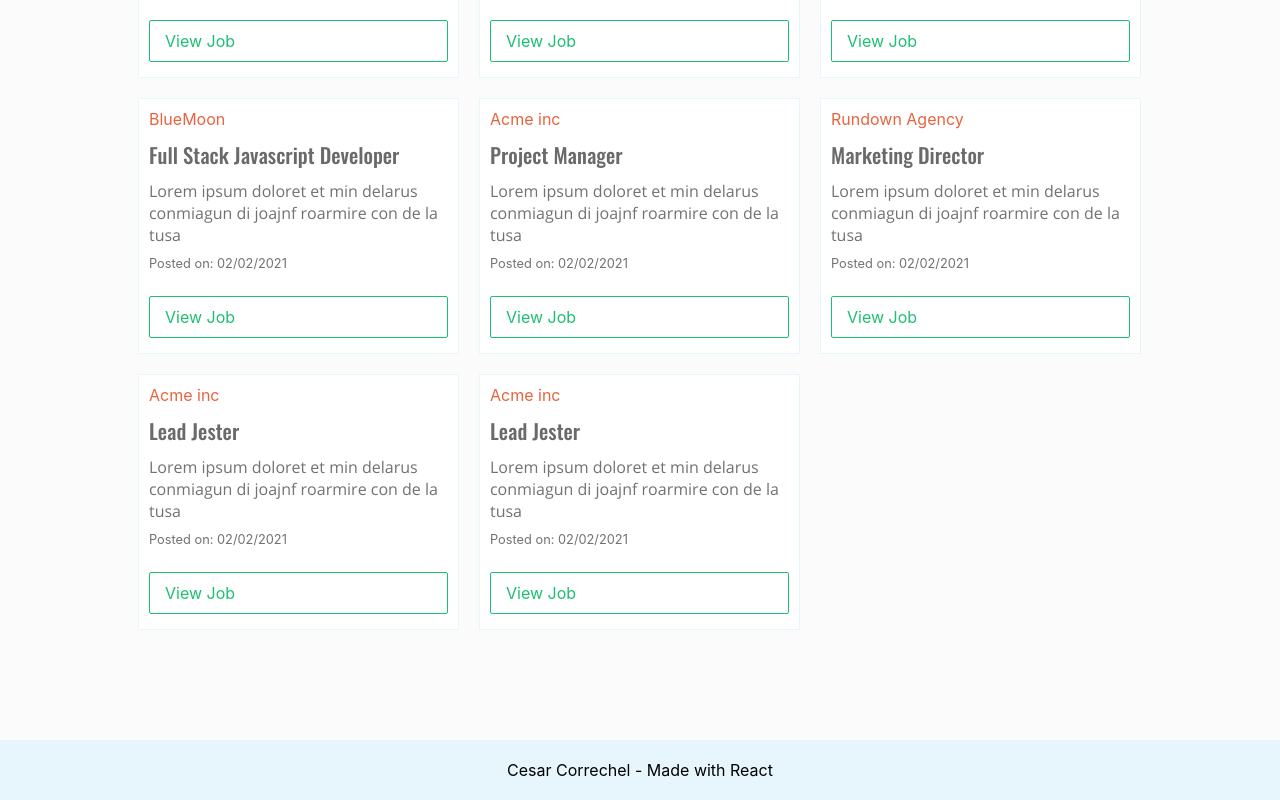
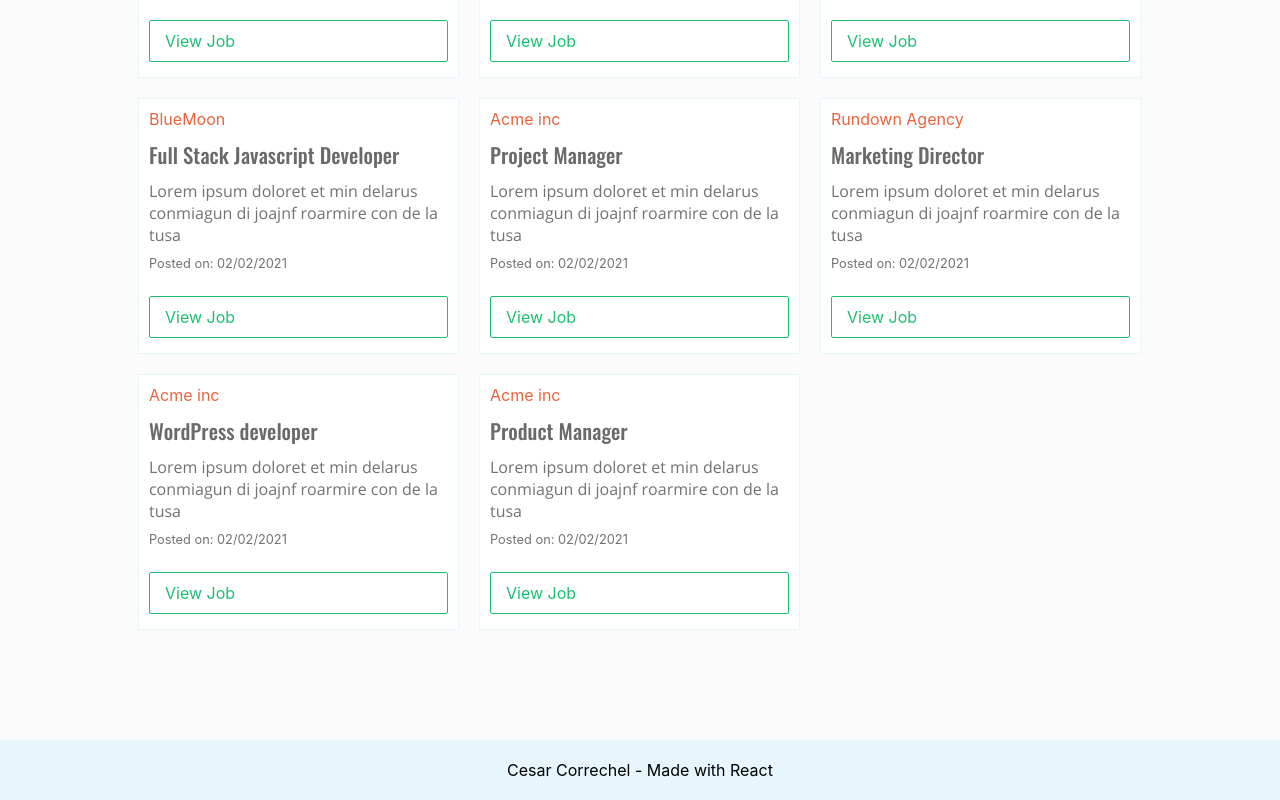
Before and after one commit to cesarcor/find-me-a-job, a React (Create React App) app: page / in a window 1280 px wide. Shown: the part 632-1432 px from the top of the page. Built offline with nearby package versions, Linux system fonts and the light colour scheme.

Commit message:
change content in last two -job posts-

```diff
--- a/src/components/job-list/job-list.js
+++ b/src/components/job-list/job-list.js
@@ -54,14 +54,14 @@ export default function JobList() {
 
         <JobItem
           company="Acme inc"
-        jobTitle="Lead Jester"
+          jobTitle="WordPress developer"
           jobSnippet="Lorem ipsum doloret et min delarus conmiagun di joajnf roarmire con de la tusa"
           jobURL="https://example.com"
         />
 
         <JobItem
           company="Acme inc"
-        jobTitle="Lead Jester"
+          jobTitle="Product Manager"
           jobSnippet="Lorem ipsum doloret et min delarus conmiagun di joajnf roarmire con de la tusa"
           jobURL="https://example.com"
         />
```
Lines whose indentation alone changed are shown as unchanged.
